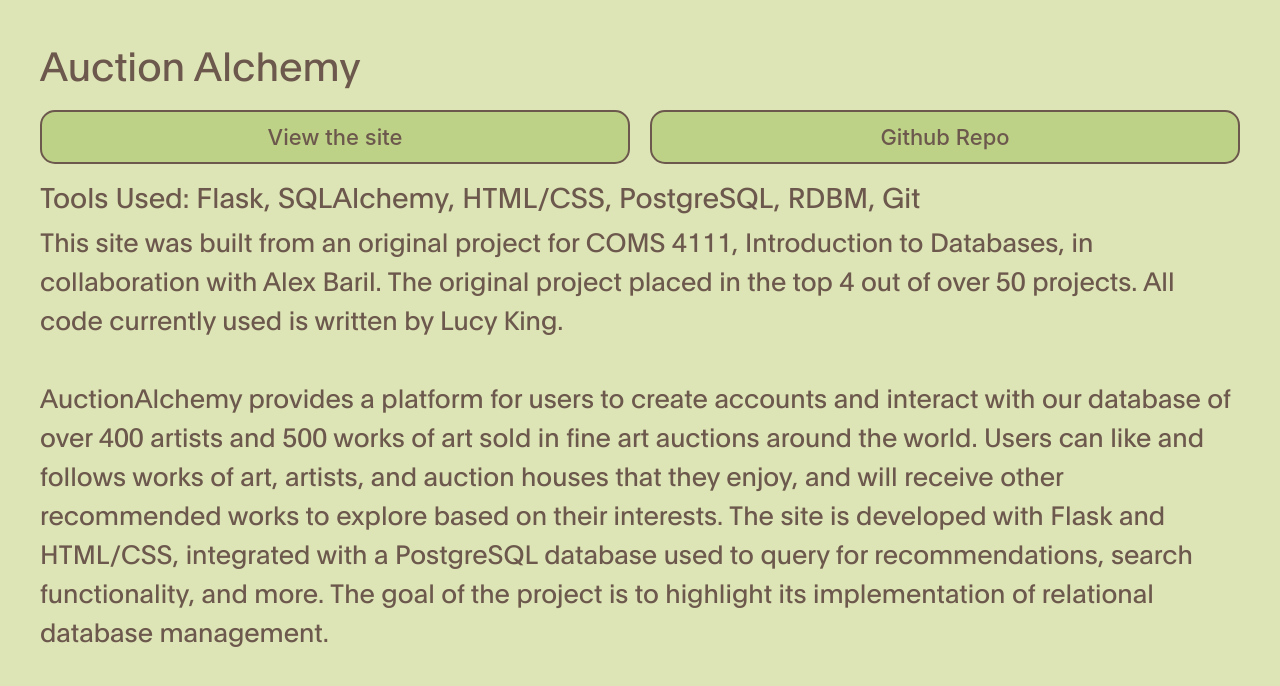
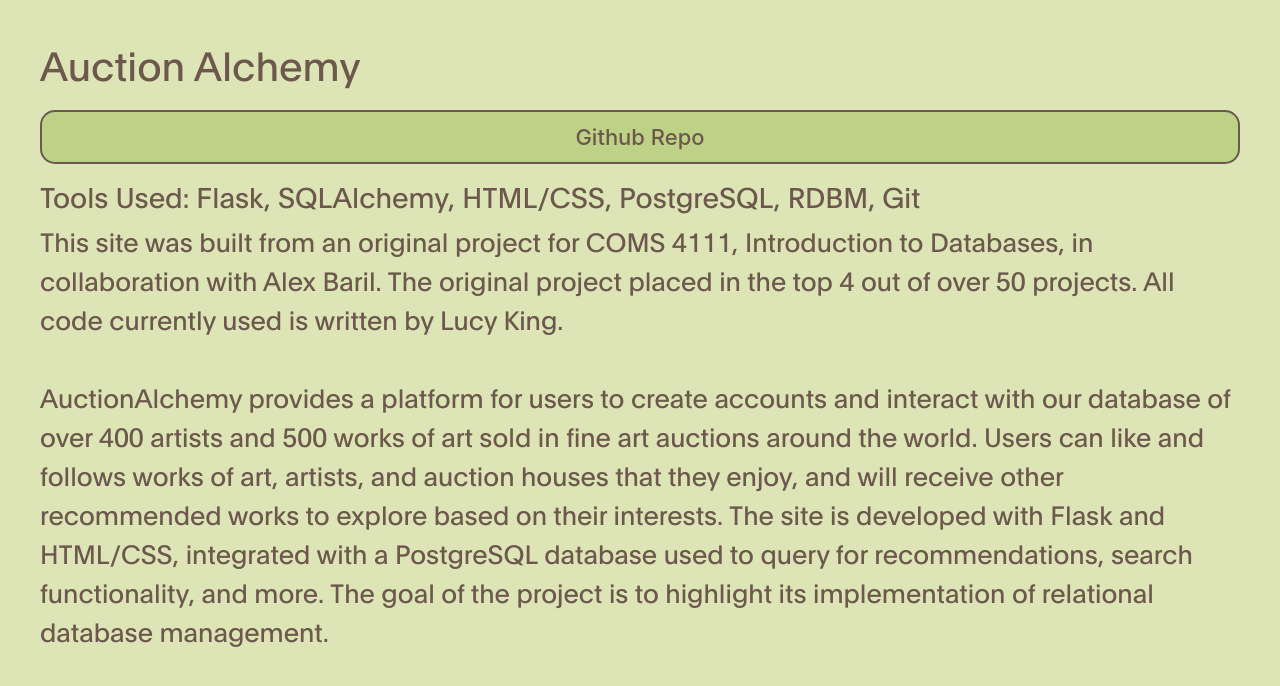
Before and after one commit to lucyking140/lucyking140.github.io, a React (Create React App) app: page /auctionAlchemy in a window 1280 px wide. Shown: the top 686 px of the page. Built offline with nearby package versions, Linux system fonts and the light colour scheme.

Commit message:
removing AA link

```diff
--- a/src/pages/project.js
+++ b/src/pages/project.js
@@ -11,7 +11,7 @@
             <h1 id="title">{title}</h1>
 
             <div style={{ display: 'flex', gap: '20px', padding: '15px 0px'}} >
-                <button> <a href={url}> View the site </a></button>
+                { title !== "Auction Alchemy" && <button><a href={url}> View the site </a></button> }
                 <button> <a href={github}> Github Repo </a></button>
             </div>
 
```
